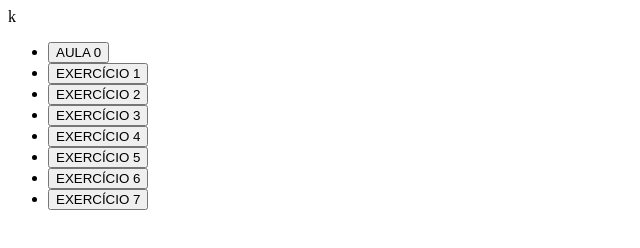
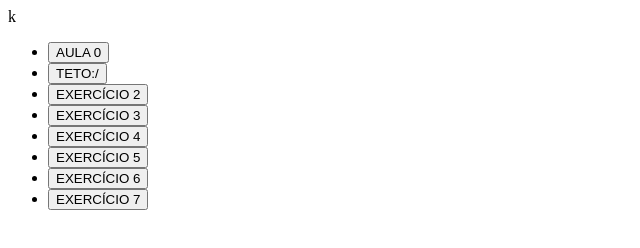
Before and after one commit to Luana181716/luana, a plain HTML site: page index.html in a window 1280 px wide. Shown: the whole page, without its empty margins (0-640 px from the left). Drawn offline with Linux system fonts and the light colour scheme.

Commit message:
Update index.html

```diff
--- a/index.html
+++ b/index.html
@@ -4,7 +4,7 @@
   k
  <ul>
    <Li> <button> AULA 0  </button>
-     <li>  <a href ="Exer1.html"><button> EXERCÍCIO 1 </button></a>
+     <li>  <a href ="teto.html"><button>TETO:/ </button></a>
      <li>   <button> EXERCÍCIO 2 </button>
      <li> <button> EXERCÍCIO 3 </button>
      <li>  <button>  EXERCÍCIO 4 </button>
```
